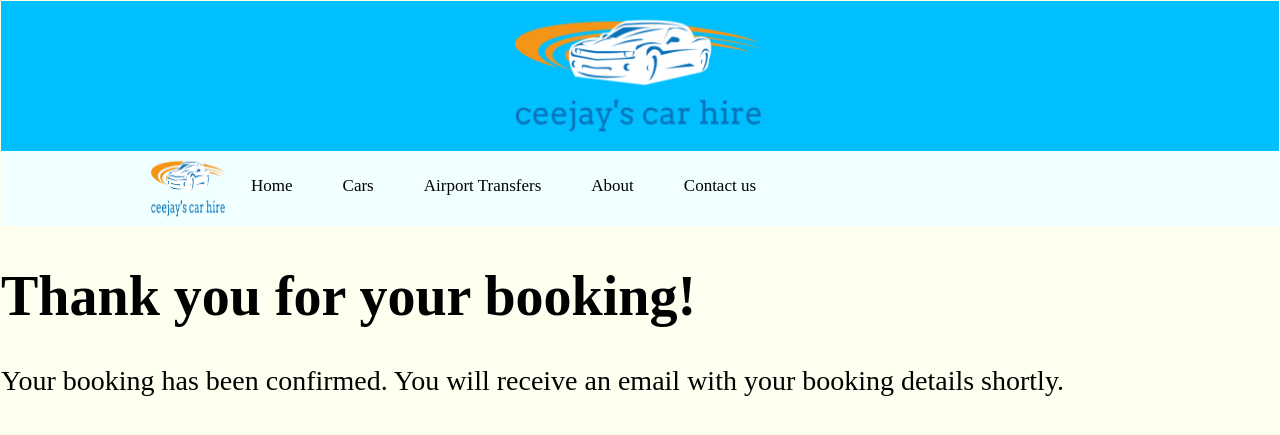
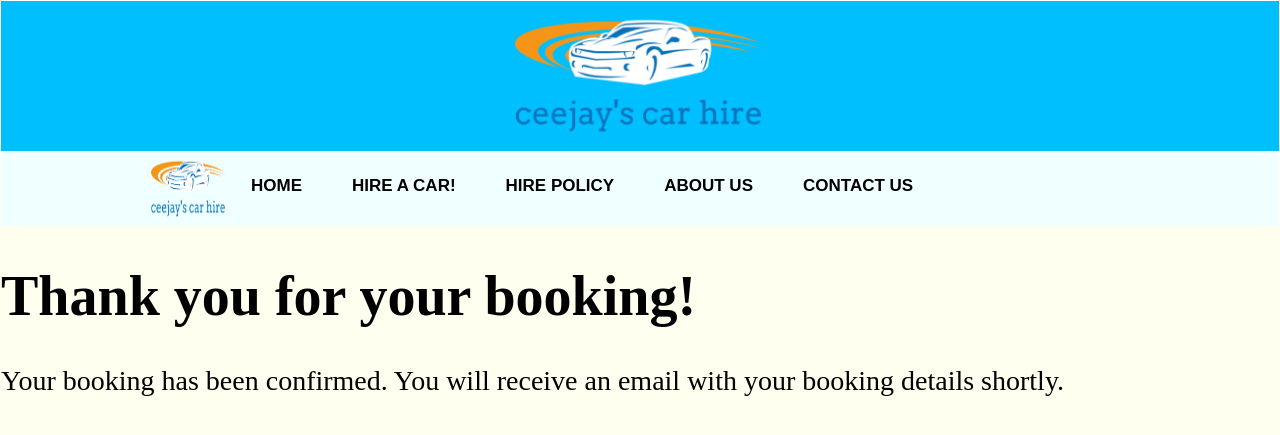
Before and after one commit to ElNgatia/carhire, a PHP site: page / in a window 1280 px wide. Shown: the top 435 px of the page. Run offline with PHP 8.4, Linux system fonts and the light colour scheme.

Commit message:
small modifications to the original code.

```diff
--- a/index.css
+++ b/index.css
@@ -21,6 +21,8 @@
     text-align: center;
     text-decoration: none;
     font-size: 17px;
+    font-family: 'Source Sans Pro', sans-serif;
+    font-weight: bold;
 }
 
 .nav_bar li a {
--- a/index.html
+++ b/index.html
@@ -10,7 +10,7 @@
 </head>
 
 <body>
-    <header class="container" id="header_container">
+    <header class="header_container" id="header_container">
         <div class="top_header" id="top_header">
             <div class="header_img" id="header_id">
                 <a href="index.html"><img src="images/logo.png" alt="CeeJays Car Hire" id="logo"></a>
@@ -25,11 +25,11 @@
                 </div>
                 <div class="nav_bar" id="nav_bar">
                     <ul>
-                        <li><a href="index.html">Home</a></li>
-                        <li><a href="cars.html">Cars</a></li>
-                        <li><a href="airporttransfers.html">Airport Transfers</a></li>
-                        <li><a href="about.html">About</a></li>
-                        <li><a href="contact.html">Contact us</a></li>
+                        <li><a href="index.html">HOME</a></li>
+                        <li><a href="hire.html">HIRE A CAR!</a></li>
+                        <li><a href="policy.html">HIRE POLICY</a></li>
+                        <li><a href="about.html">ABOUT US</a></li>
+                        <li><a href="contact.html">CONTACT US</a></li>
                     </ul>
                 </div>
             </div>
@@ -39,10 +39,10 @@
     </header>
 
     <div class="content_container" id="content_container">
-       <div>
-              <h1>Thank you for your booking!</h1>
-              <p>Your booking has been confirmed. You will receive an email with your booking details shortly.</p>
-       </div>
+        <div>
+            <h1>Thank you for your booking!</h1>
+            <p>Your booking has been confirmed. You will receive an email with your booking details shortly.</p>
+        </div>
 
 
 
```
